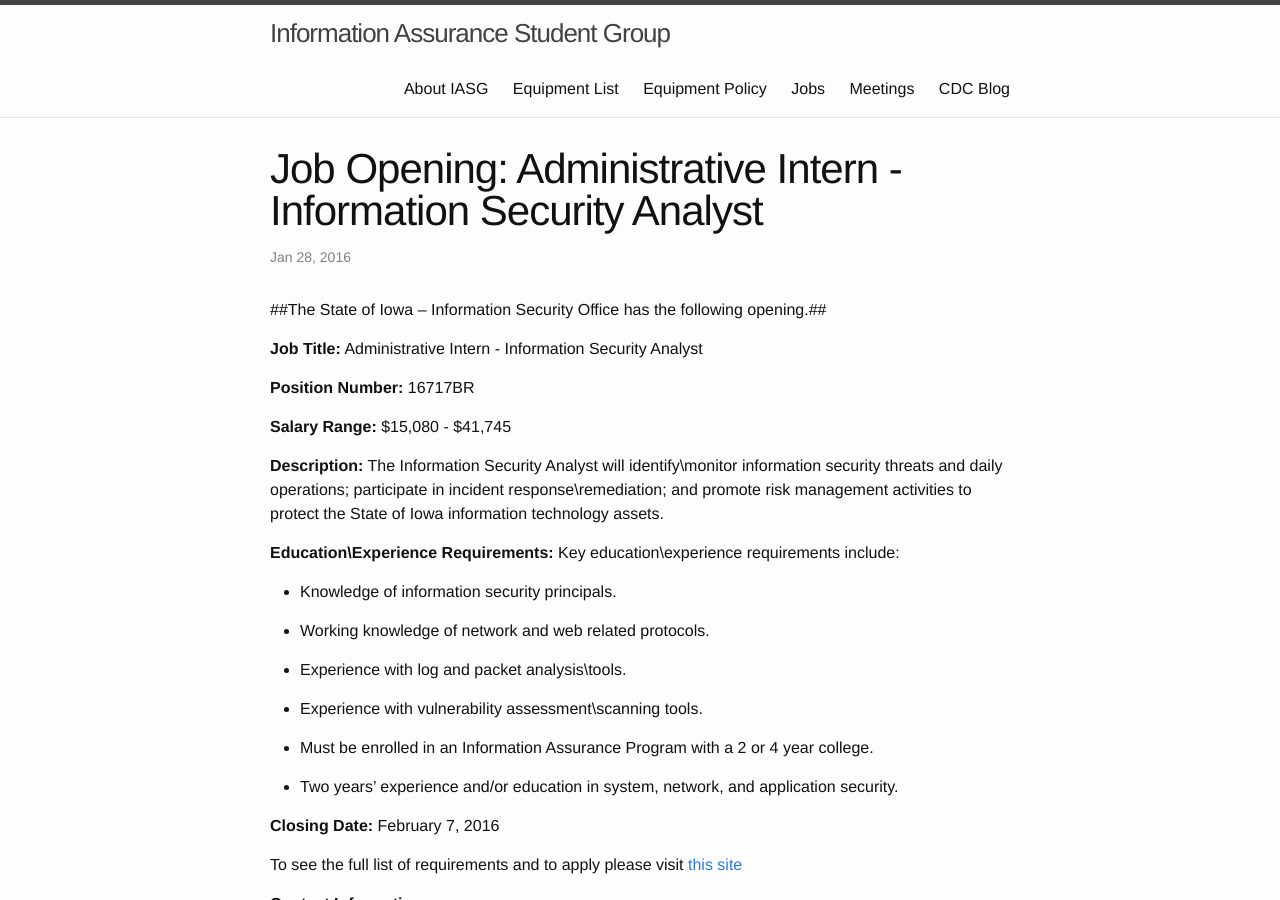
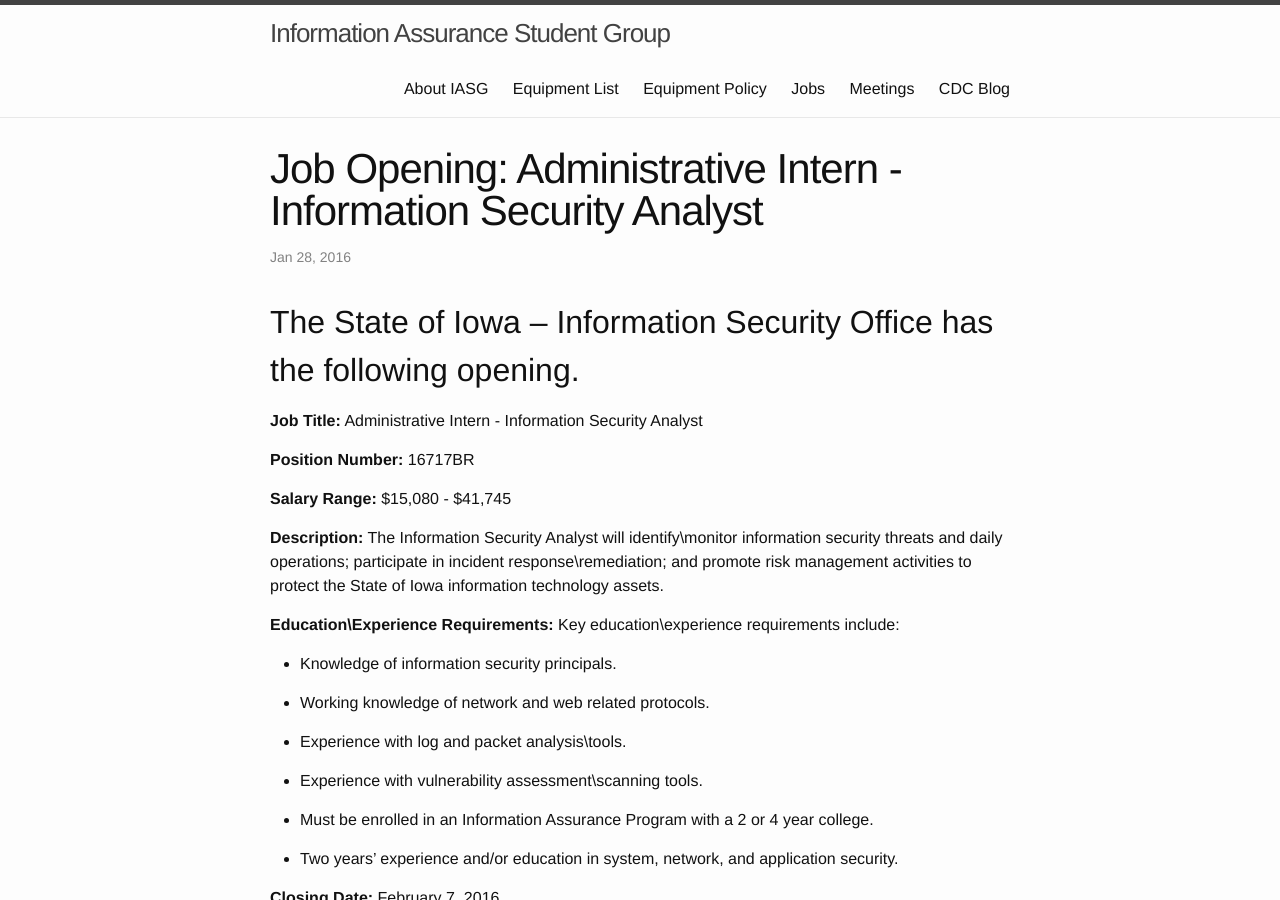
Before and after one commit to IASG/iasg.github.io, a Jekyll site: the page built from _posts/2016-01-28-jobs.markdown, in a window 1280 px wide and 900 px high. Built offline with Jekyll 4.4.1, drawn with Linux system fonts in a browser that asks for light colours.

```diff
--- a/_posts/2016-01-28-jobs.markdown
+++ b/_posts/2016-01-28-jobs.markdown
@@ -6,7 +6,8 @@ categories: jobs
 excerpt: >
    The State of Iowa – Information Security Office has the following opening: Administrative Intern - Information Security Analyst
 ---
-##The State of Iowa – Information Security Office has the following opening.##
+The State of Iowa – Information Security Office has the following opening.
+------
 
 
 **Job Title:**                      Administrative Intern - Information Security Analyst
```
